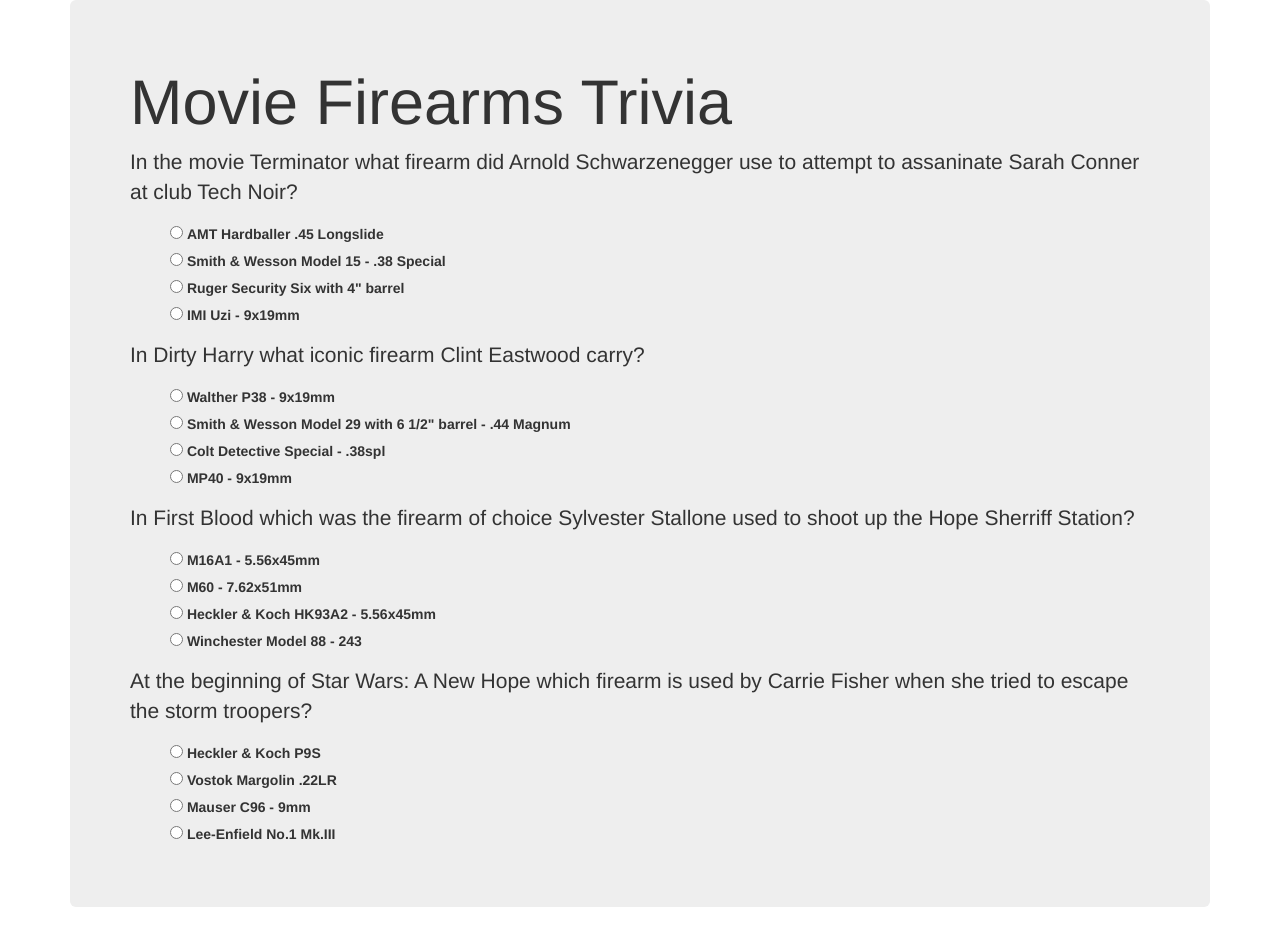
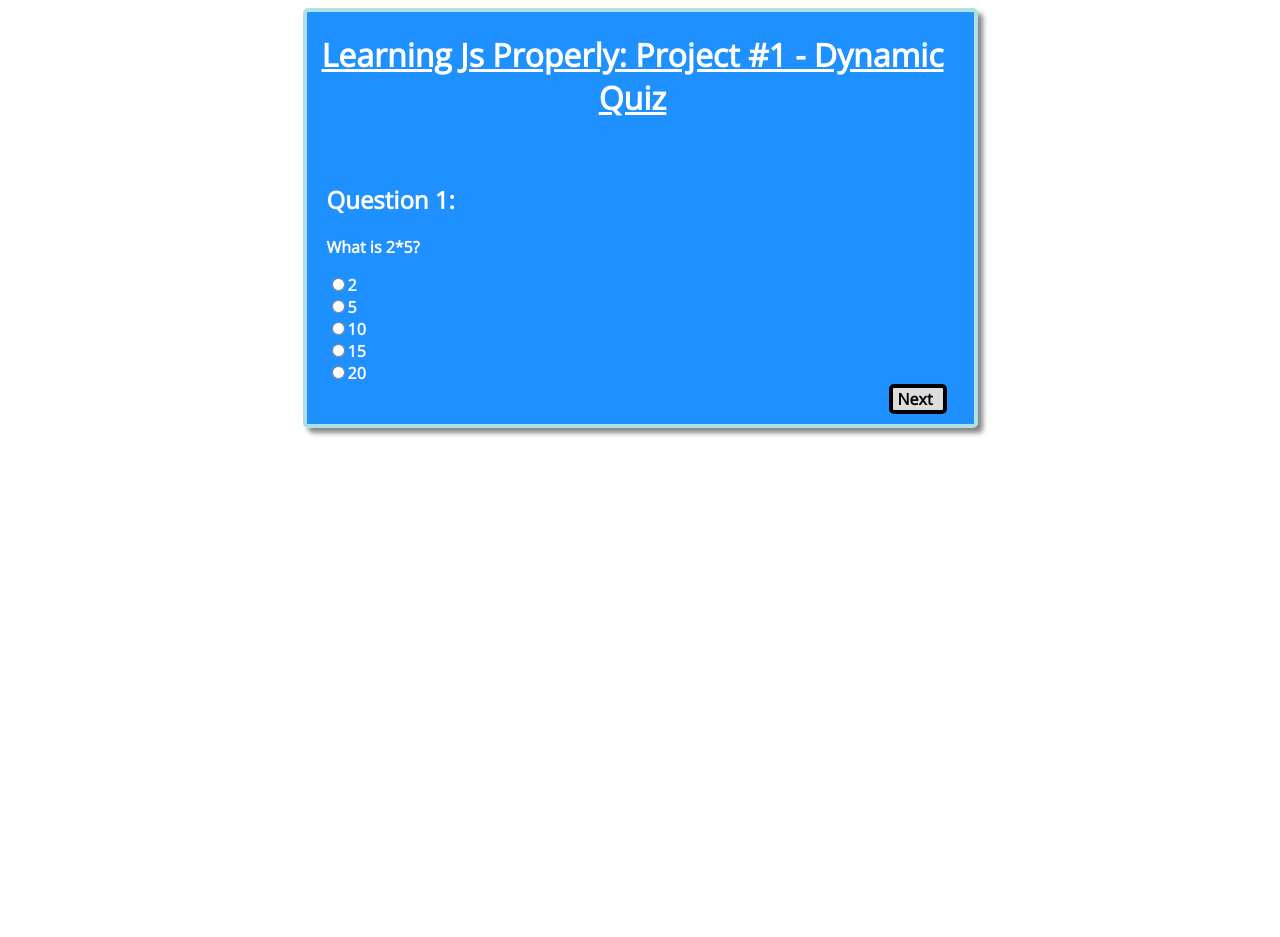
Before and after one commit to aoscott/TriviaGame, a PHP site: page / in a window 1280 px wide. After the commit the page ends 436 px from the top, so only its background shows below. Run offline with PHP 8.4, Linux system fonts and the light colour scheme; some libraries are stand-ins or nearby versions.

Commit message:
New Files

```diff
--- a/assets/css/style.css
+++ b/assets/css/style.css
@@ -1,7 +1,71 @@
-html {
-  background: url("../images/sudden-impact.jpg") no-repeat center center fixed;
-  -webkit-background-size: cover;
-  -moz-background-size: cover;
-  -o-background-size: cover;
-  background-size: cover;
+body {
+    font-family: Open Sans;
 }
+
+h1 {
+    text-align: center;
+}
+
+#title {
+    text-decoration: underline;
+}
+
+#quiz {
+    text-indent: 10px;
+    display:none;
+}
+
+.button {
+    border:4px solid;
+    border-radius:5px;
+    width: 40px;
+    padding-left:5px;
+    padding-right: 5px;
+    position: relative;
+    float:right;
+    background-color: #DCDCDC;
+    color: black;
+    margin: 0 2px 0 2px;
+}
+
+.button.active {
+    background-color: #F8F8FF;
+    color: #525252;
+}
+
+button {
+    position: relative;
+    float:right;
+}
+
+.button a {
+    text-decoration: none;
+    color: black;
+}
+
+#container {
+    width:50%;
+    margin:auto;
+    padding: 0 25px 40px 10px;
+    background-color: #1E90FF;
+    border:4px solid #B0E0E6;
+    border-radius:5px;
+    color: #FFFFFF;
+    font-weight: bold;
+    box-shadow: 5px 5px 5px #888;
+}
+
+ul {
+    list-style-type: none;
+    padding: 0;
+    margin: 0;
+}
+
+#prev {
+    display:none;
+}
+
+#start {
+    display:none;
+    width: 90px;
+}
--- a/assets/javascript/app.js
+++ b/assets/javascript/app.js
@@ -0,0 +1,167 @@
+(function() {
+  var questions = [{
+    question: "What is 2*5?",
+    choices: [2, 5, 10, 15, 20],
+    correctAnswer: 2
+  }, {
+    question: "What is 3*6?",
+    choices: [3, 6, 9, 12, 18],
+    correctAnswer: 4
+  }, {
+    question: "What is 8*9?",
+    choices: [72, 99, 108, 134, 156],
+    correctAnswer: 0
+  }, {
+    question: "What is 1*7?",
+    choices: [4, 5, 6, 7, 8],
+    correctAnswer: 3
+  }, {
+    question: "What is 8*8?",
+    choices: [20, 30, 40, 50, 64],
+    correctAnswer: 4
+  }];
+
+  var questionCounter = 0; //Tracks question number
+  var selections = []; //Array containing user choices
+  var quiz = $('#quiz'); //Quiz div object
+
+  // Display initial question
+  displayNext();
+
+  // Click handler for the 'next' button
+  $('#next').on('click', function (e) {
+    e.preventDefault();
+
+    // Suspend click listener during fade animation
+    if(quiz.is(':animated')) {
+      return false;
+    }
+    choose();
+
+    // If no user selection, progress is stopped
+    if (isNaN(selections[questionCounter])) {
+      alert('Please make a selection!');
+    } else {
+      questionCounter++;
+      displayNext();
+    }
+  });
+
+  // Click handler for the 'prev' button
+  $('#prev').on('click', function (e) {
+    e.preventDefault();
+
+    if(quiz.is(':animated')) {
+      return false;
+    }
+    choose();
+    questionCounter--;
+    displayNext();
+  });
+
+  // Click handler for the 'Start Over' button
+  $('#start').on('click', function (e) {
+    e.preventDefault();
+
+    if(quiz.is(':animated')) {
+      return false;
+    }
+    questionCounter = 0;
+    selections = [];
+    displayNext();
+    $('#start').hide();
+  });
+
+  // Animates buttons on hover
+  $('.button').on('mouseenter', function () {
+    $(this).addClass('active');
+  });
+  $('.button').on('mouseleave', function () {
+    $(this).removeClass('active');
+  });
+
+  // Creates and returns the div that contains the questions and
+  // the answer selections
+  function createQuestionElement(index) {
+    var qElement = $('<div>', {
+      id: 'question'
+    });
+
+    var header = $('<h2>Question ' + (index + 1) + ':</h2>');
+    qElement.append(header);
+
+    var question = $('<p>').append(questions[index].question);
+    qElement.append(question);
+
+    var radioButtons = createRadios(index);
+    qElement.append(radioButtons);
+
+    return qElement;
+  }
+
+  // Creates a list of the answer choices as radio inputs
+  function createRadios(index) {
+    var radioList = $('<ul>');
+    var item;
+    var input = '';
+    for (var i = 0; i < questions[index].choices.length; i++) {
+      item = $('<li>');
+      input = '<input type="radio" name="answer" value=' + i + ' />';
+      input += questions[index].choices[i];
+      item.append(input);
+      radioList.append(item);
+    }
+    return radioList;
+  }
+
+  // Reads the user selection and pushes the value to an array
+  function choose() {
+    selections[questionCounter] = +$('input[name="answer"]:checked').val();
+  }
+
+  // Displays next requested element
+  function displayNext() {
+    quiz.fadeOut(function() {
+      $('#question').remove();
+
+      if(questionCounter < questions.length){
+        var nextQuestion = createQuestionElement(questionCounter);
+        quiz.append(nextQuestion).fadeIn();
+        if (!(isNaN(selections[questionCounter]))) {
+          $('input[value='+selections[questionCounter]+']').prop('checked', true);
+        }
+
+        // Controls display of 'prev' button
+        if(questionCounter === 1){
+          $('#prev').show();
+        } else if(questionCounter === 0){
+
+          $('#prev').hide();
+          $('#next').show();
+        }
+      }else {
+        var scoreElem = displayScore();
+        quiz.append(scoreElem).fadeIn();
+        $('#next').hide();
+        $('#prev').hide();
+        $('#start').show();
+      }
+    });
+  }
+
+  // Computes score and returns a paragraph element to be displayed
+  function displayScore() {
+    var score = $('<p>',{id: 'question'});
+
+    var numCorrect = 0;
+    for (var i = 0; i < selections.length; i++) {
+      if (selections[i] === questions[i].correctAnswer) {
+        numCorrect++;
+      }
+    }
+
+    score.append('You got ' + numCorrect + ' questions out of ' +
+                 questions.length + ' right!!!');
+    return score;
+  }
+})();
--- a/index.html
+++ b/index.html
@@ -1,83 +1,28 @@
 <!DOCTYPE html>
 <html>
+
 <head>
-	<title>Movie Firearms Trivia</title>
-	<link rel="stylesheet" href="https://maxcdn.bootstrapcdn.com/bootstrap/3.3.7/css/bootstrap.min.css">
-	<link rel="stylesheet" type="text/css" href="assets/css/style.css">
-</head>
-<body>
-	<!--<h1>Movie Firearms Trivia</h1> -->
-<div class="container">
-  <div class="jumbotron">
-    <h1>Movie Firearms Trivia</h1>
-    <div>
-	  		<p class="question">In the movie Terminator what firearm did Arnold Schwarzenegger use to attempt to assaninate Sarah Conner at club Tech Noir?</p>
-	    	<ul>
-	    	<input class="answer" type="radio" name="q1" value="1">
-	        <label id="correctString1">AMT Hardballer .45 Longslide</label>
-	    	<br>
-	        <input class="answer" type="radio" name="q1" value="0">
-	        <label>Smith & Wesson Model 15 - .38 Special</label>
-	        <br>
-	        <input class="answer" type="radio" name="q1" value="0">
-	        <label>Ruger Security Six with 4" barrel</label>
-	        <br>
-	        <input class="answer" type="radio" name="q1" value="0">
-	        <label>IMI Uzi - 9x19mm</label>
-    		</ul>
-	  	</div>
-        <div>
-	  		<p class="question">In Dirty Harry what iconic firearm Clint Eastwood carry?</p>
+		<title>Dynamic Quiz Project</title>
+		<link type='text/css' rel='stylesheet' href='assets/css/style.css'/>
+		<link rel="stylesheet" type="text/css" href="http://fonts.googleapis.com/css?family=Open Sans"/>
+	</head>
+	<body>
+		<div id='container'>
+			<div id='title'>
+				<h1>Learning Js Properly: Project #1 - Dynamic Quiz</h1>
+			</div>
+   			<br/>
+  			<div id='quiz'></div>
+    		<div class='button' id='next'><a href='#'>Next</a></div>
+    		<div class='button' id='prev'><a href='#'>Prev</a></div>
+    		<div class='button' id='start'> <a href='#'>Start Over</a></div>
+    		<!-- <button class='' id='next'>Next</a></button>
+    		<button class='' id='prev'>Prev</a></button>
+    		<button class='' id='start'> Start Over</a></button> -->
+    	</div>
 
-	    	<ul>
-	        <input class="answer" type="radio" name="q2" value="0">
-	        <label>Walther P38 - 9x19mm</label>
-	        <br>
-	        <input class="answer" type="radio" name="q2" value="1">
-	        <label id="correctString2">Smith & Wesson Model 29 with 6 1/2" barrel - .44 Magnum</label>
-	        <br>
-	        <input class="answer" type="radio" name="q2" value="0">
-	        <label>Colt Detective Special - .38spl</label>
-	        <br>
-	        <input class="answer" type="radio" name="q2" value="0">
-	        <label>MP40 - 9x19mm</label>
-	    	</ul>
-	  	</div>
-        <div>
-	  		<p class="question">In First Blood which was the firearm of choice Sylvester Stallone used to shoot up the Hope Sherriff Station?</p>
-
-	    	<ul>
-	        <input class="answer" type="radio" name="q3" value="0">
-	        <label>M16A1 - 5.56x45mm</label>
-	        <br>
-	        <input class="answer" type="radio" name="q3" value="1">
-	        <label id="correctString3">M60 - 7.62x51mm</label>
-	        <br>
-	        <input class="answer" type="radio" name="q3" value="0">
-	        <label>Heckler & Koch HK93A2 - 5.56x45mm</label>
-	        <br>
-	        <input class="answer" type="radio" name="q3" value="0">
-	        <label>Winchester Model 88 - 243</label>
-	    	</ul>
-		</div>
-        <div>
-	  		<p class="question">At the beginning of Star Wars: A New Hope which firearm is used by Carrie Fisher when she tried to escape the storm troopers?</p>
-
-	    	<ul>
-	        <input class="answer" type="radio" name="q4" value="0">
-	        <label>Heckler & Koch P9S</label>
-	        <br>
-	        <input class="answer" type="radio" name="q4" value="1">
-	        <label id="correctString4">Vostok Margolin .22LR</label>
-	        <br>
-	        <input class="answer" type="radio" name="q4" value="0">
-	        <label>Mauser C96 - 9mm</label>
-	        <br>
-	        <input class="answer" type="radio" name="q4" value="0">
-	        <label>Lee-Enfield No.1 Mk.III</label>
-    		</ul>
-	  	</div>
-  </div>
-
-</body>
+		<script type='text/javascript' src='http://ajax.googleapis.com/ajax/libs/jquery/1.9.1/jquery.min.js'></script>
+		<script type="text/javascript" src='questions.json'></script>
+		<script type='text/javascript' src='assets/javascript/app.js'></script>
+	</body>
 </html>
```
Also changed, not shown: index3.html (added, +85 -0 lines).
